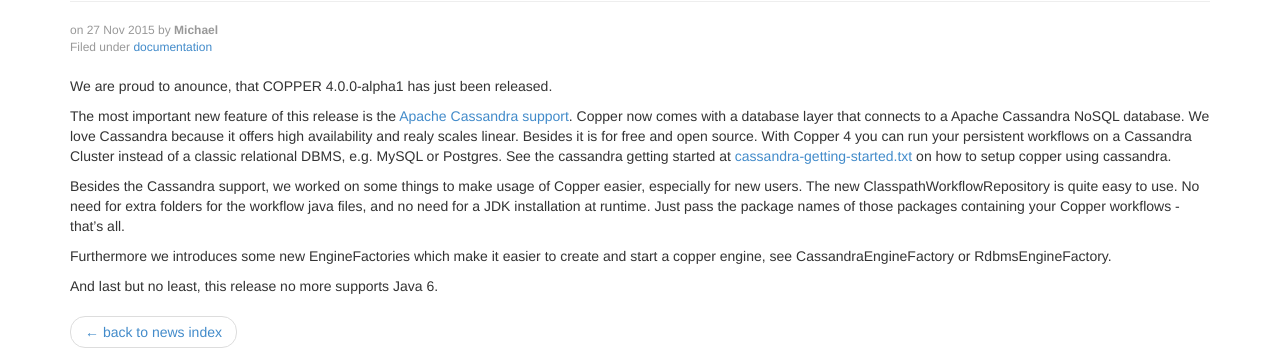
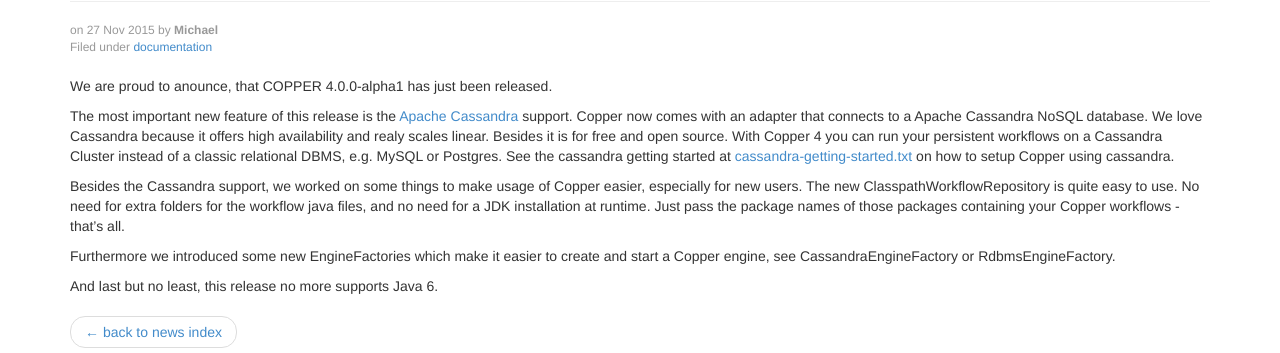
Before and after one commit to copper-engine/copper-engine.github.io, a Jekyll site: the page built from _posts/2015-11-27-copper-4.0.0-alpha1-released.md, in a window 1280 px wide. Shown: the part 148-501 px from the top of the page. Built offline with Jekyll 4.4.1, drawn with Linux system fonts in a browser that asks for light colours; nearby versions of some CDN libraries.

Commit message:
minor changes

```diff
--- a/_posts/2015-11-27-copper-4.0.0-alpha1-released.md
+++ b/_posts/2015-11-27-copper-4.0.0-alpha1-released.md
@@ -7,15 +7,15 @@
 
 We are proud to anounce, that COPPER 4.0.0-alpha1 has just been released.
 
-The most important new feature of this release is the [Apache Cassandra support](http://cassandra.apache.org/). Copper now comes with a database layer that connects to a Apache Cassandra NoSQL database.
+The most important new feature of this release is the [Apache Cassandra](http://cassandra.apache.org/) support. Copper now comes with an adapter that connects to a Apache Cassandra NoSQL database.
 We love Cassandra because it offers high availability and realy scales linear. Besides it is for free and open source.
 With Copper 4 you can run your persistent workflows on a Cassandra Cluster instead of a classic relational DBMS, e.g. MySQL or Postgres.
-See the cassandra getting started at [cassandra-getting-started.txt](https://github.com/copper-engine/copper-engine/blob/master/projects/copper-cassandra/cassandra-storage/cassandra-getting-started.txt) on how to setup copper using cassandra.
+See the cassandra getting started at [cassandra-getting-started.txt](https://github.com/copper-engine/copper-engine/blob/master/projects/copper-cassandra/cassandra-storage/cassandra-getting-started.txt) on how to setup Copper using cassandra.
 
 Besides the Cassandra support, we worked on some things to make usage of Copper easier, especially for new users.
 The new ClasspathWorkflowRepository is quite easy to use. No need for extra folders for the workflow java files, and no need for a JDK installation at runtime.
 Just pass the package names of those packages containing your Copper workflows - that's all.
 
-Furthermore we introduces some new EngineFactories which make it easier to create and start a copper engine, see CassandraEngineFactory or RdbmsEngineFactory.
+Furthermore we introduced some new EngineFactories which make it easier to create and start a Copper engine, see CassandraEngineFactory or RdbmsEngineFactory.
 
 And last but no least, this release no more supports Java 6.
--- a/index.html
+++ b/index.html
@@ -32,7 +32,7 @@
                         <li>hot deployment</li>
                         <li>versioning</li>
                         <li>long running workflows (months or more)</li>
-                        <li>features to support high availability (Oracle only)</li>
+                        <li>features to support high availability (having a Apache Cassandra or Oracle RAC database)</li>
                     </ul>
                 </p>
                 <p>When designing COPPER, we put the main focus on performance and reliability.</p>
```
